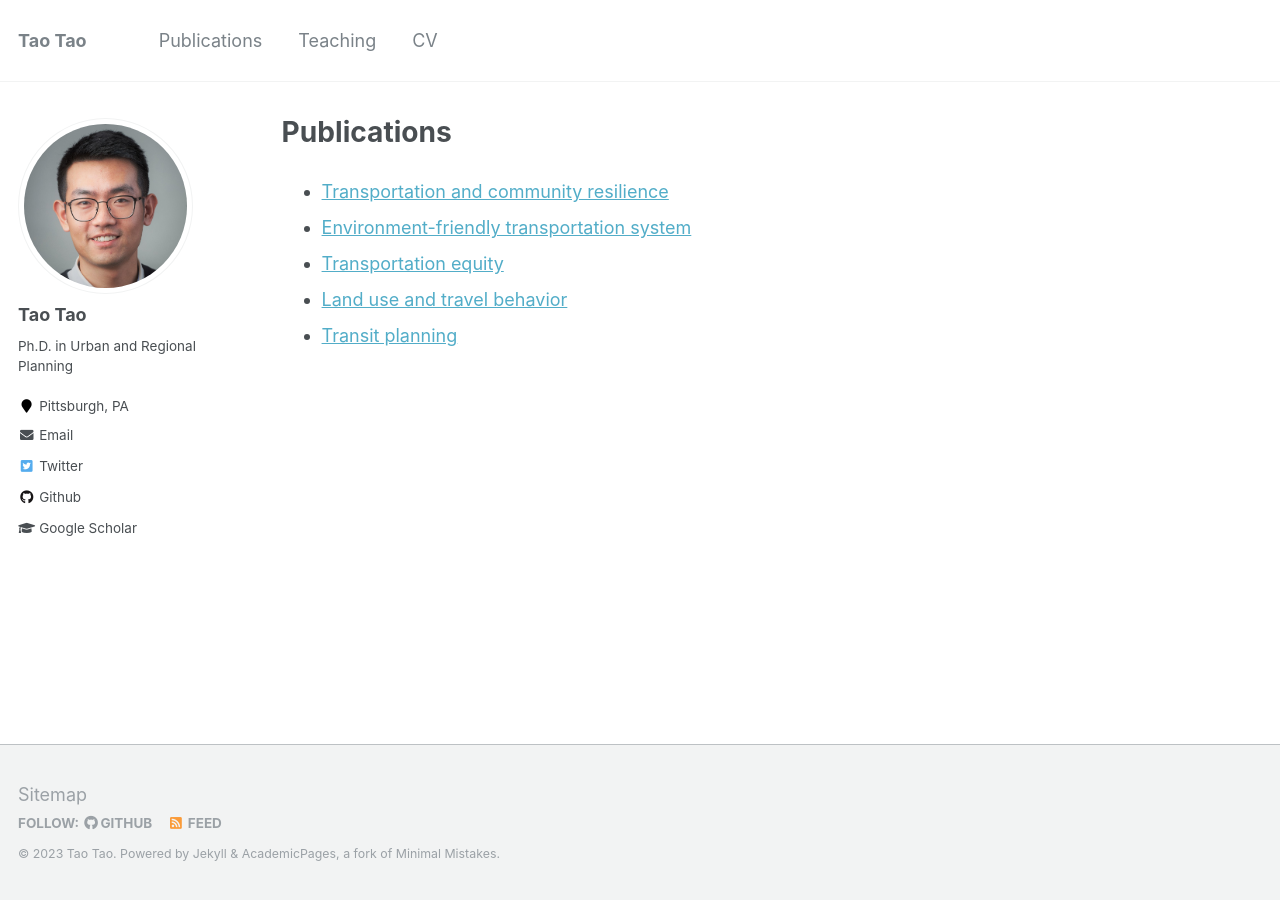
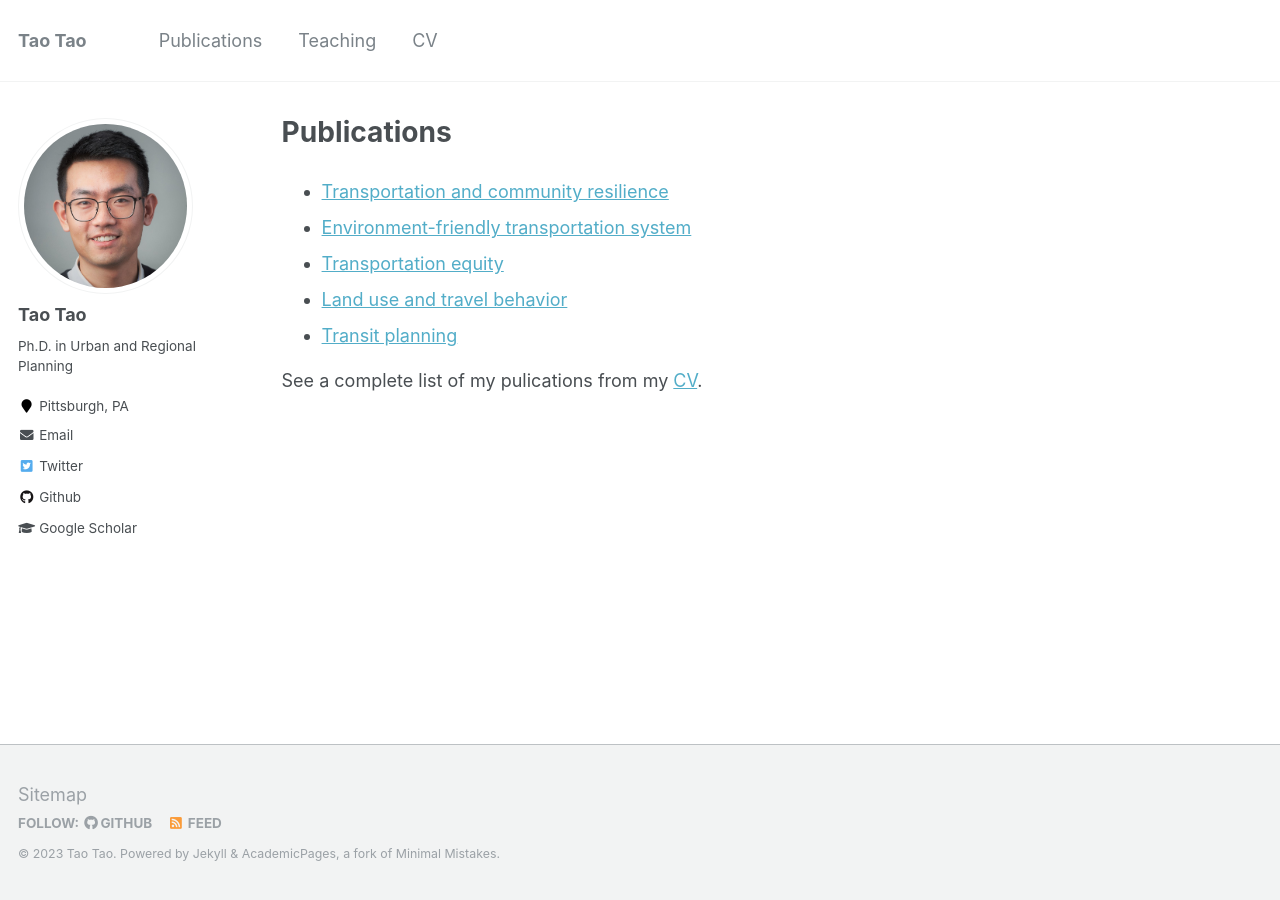
Before and after one commit to vtao1989/blog, a Jekyll site: the page built from _pages/publications.md, in a window 1280 px wide. Built offline with Jekyll 4.4.1, drawn with Linux system fonts in a browser that asks for light colours.

Commit message:
Update publications.md

```diff
--- a/_pages/publications.md
+++ b/_pages/publications.md
@@ -9,3 +9,5 @@ author_profile: true
 - [Transportation equity](/publications/transportation-equity)
 - [Land use and travel behavior](/publications/land-use-and-travel-behavior)
 - [Transit planning](/publications/transit-planning)
+
+See a complete list of my pulications from my [CV](/files/CV_Tao.pdf).
```
